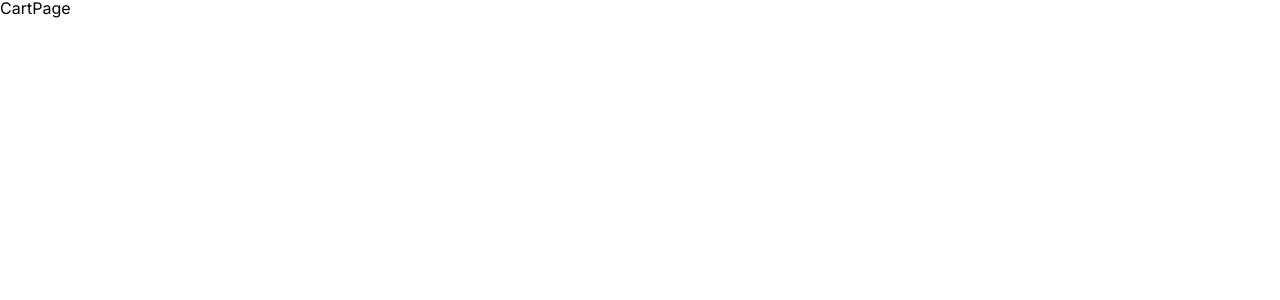
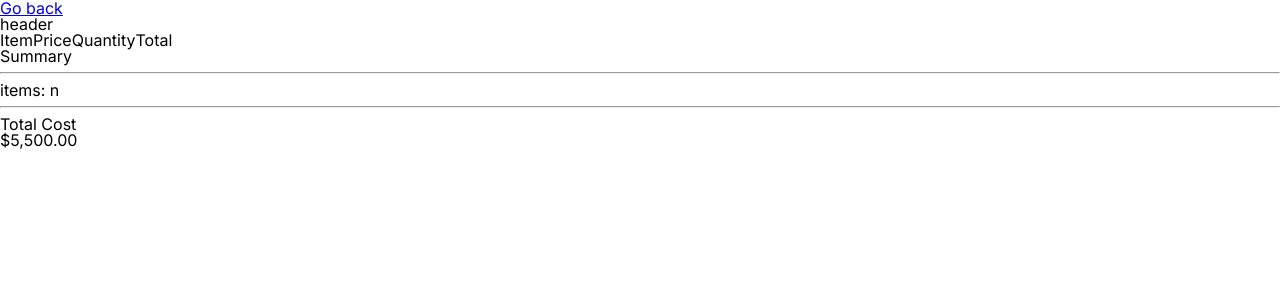
Before and after one commit to Yeblanca/dmenu, a Next.js app: page /cart in a window 1280 px wide. Shown: the top 300 px of the page. Built offline with nearby package versions, Linux system fonts and the light colour scheme.

Commit message:
Adding elements to shopping cart & display

```diff
--- a/app/cart/page.tsx
+++ b/app/cart/page.tsx
@@ -1,8 +1,53 @@
+'use client';
+import { useAppSelector } from '@/state/store';
+import Link from 'next/link';
 import React from 'react'
+import { useSelector } from 'react-redux';
 
 const CartPage = () => {
+  const productsInCart = useAppSelector(state => state.cart.value.items)
+
   return (
-    <div>CartPage</div>
+    <div className="cart-main">
+      <Link href="/">Go back</Link>
+      <div className="cart-header">header</div>
+      <div className="cart-content">
+        <div className="cart-table">
+          <table>
+            <thead>
+              <tr>
+                <th>Item</th>
+                <th>Price</th>
+                <th>Quantity</th>
+                <th>Total</th>
+              </tr>
+            </thead>
+            <tbody>
+              {productsInCart.map((product) => {
+                return (
+                  <tr key={product.product.id}>
+                    <td>{product.product.name}</td>
+                    <td>${product.product.price}</td>
+                    <td>{product.quantity}</td>
+                    <td>${product.product.price * product.quantity}</td>
+                  </tr>
+                )
+               })}
+            </tbody>
+          </table>
+        </div>
+        <div className="cart-summary">
+          <div className="cart-summary-card">
+            <h3>Summary</h3>
+            <hr />
+            <p>items: n</p>
+            <hr />
+            <p>Total Cost</p>
+            <p>$5,500.00</p>
+          </div>
+        </div>
+      </div>
+    </div>
   )
 }
 
--- a/app/page.tsx
+++ b/app/page.tsx
@@ -3,13 +3,17 @@ import logo from '@/assets/logo.png';
 import Menu from "./components/Menu";
 import { getItemsByCategory } from "./lib/items";
 import { Suspense } from "react";
+import Link from "next/link";
 
 export default async function Home() {
   const items = await getItemsByCategory();
 
   return (<>
     <header className="header">
-      <div><Image alt="Restaurant logo" layout="fill" src={logo} /></div>
+      <div className="shopping-cart">
+      <Link href="/cart"><h1>Shopping cart</h1></Link>
+      </div>
+      <div className="img-container"><Image alt="Restaurant logo" layout="fill" src={logo} /></div>
     </header>
     <main>
       <Suspense fallback={<div>Loading...</div>} >
--- a/state/cartSlice.ts
+++ b/state/cartSlice.ts
@@ -6,8 +6,8 @@ type InitialState = {
 }
 
 type CartState = {
-    items: Array<{ product: { id: string }, quantity: number }>
-  }
+  items: Array<{ product: { id: string, name: string, price: number, slug: string }, quantity: number }>
+}
 
 const initialState = {
   value: {
--- a/state/store.ts
+++ b/state/store.ts
@@ -1,6 +1,7 @@
 import { configureStore } from '@reduxjs/toolkit'
 import {products} from './productsSlice'
 import { cart } from './cartSlice'
+import { TypedUseSelectorHook, useSelector } from 'react-redux'
 
 export const store = configureStore({
   reducer: {
@@ -12,3 +13,5 @@ export const store = configureStore({
 
 export type RootState = ReturnType<typeof store.getState>
 export type AppDispatch = typeof store.dispatch;
+
+export const useAppSelector: TypedUseSelectorHook<RootState> = useSelector;
--- a/styles/pages/home.scss
+++ b/styles/pages/home.scss
@@ -6,7 +6,7 @@
   display: flex;
   flex-direction: column;
   align-items: center;
-  div{
+  div.img-container{
   min-width: 20rem;
   min-height: 10rem;
   position: relative;
@@ -65,3 +65,8 @@ div.scrollmenu a.active{
   padding: 1rem;
   justify-items: center;
 }
+
+.shopping-cart{
+  margin-left: auto;
+  margin-right: 1rem;
+}
```
Also changed, not shown: app/components/Card.tsx (+11 -3 lines), styles/pages/cart.scss (added).
